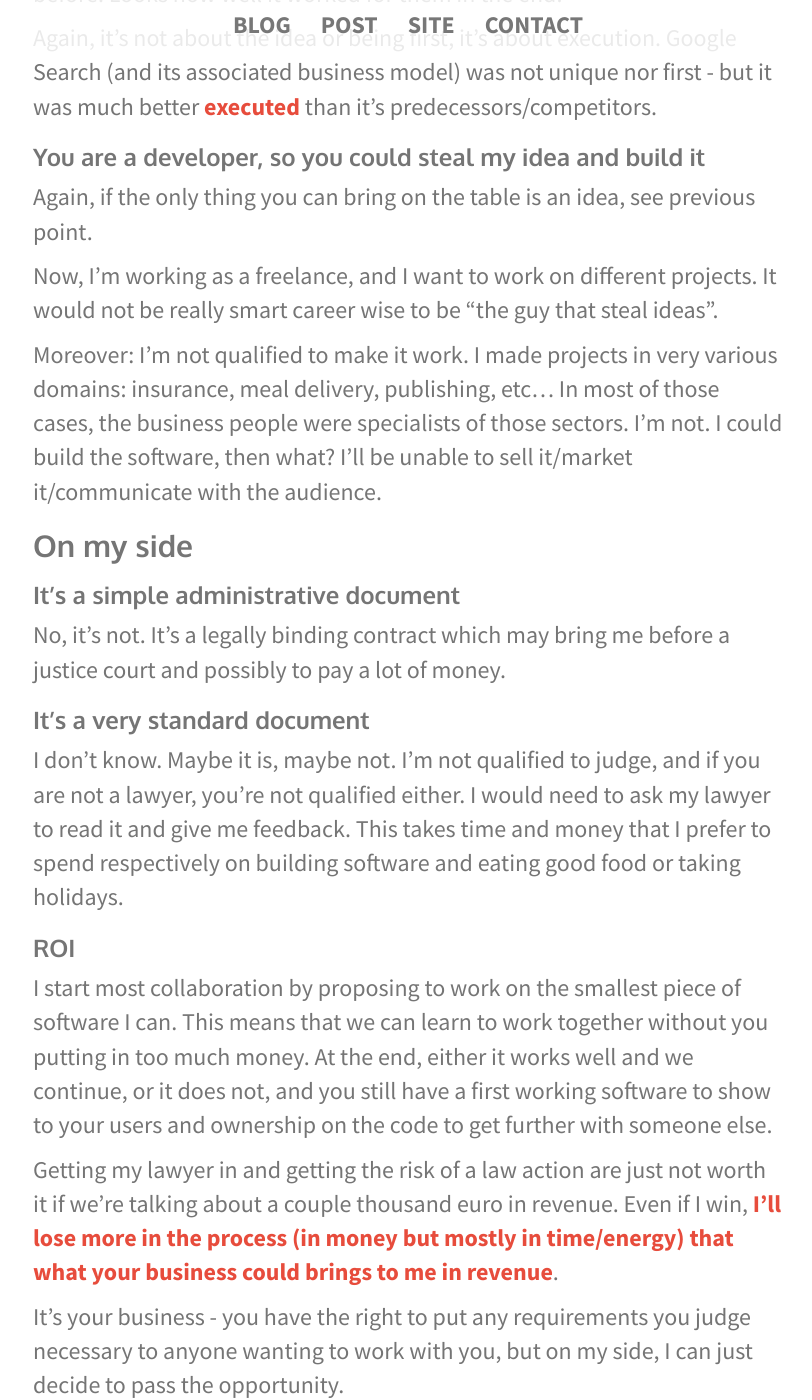
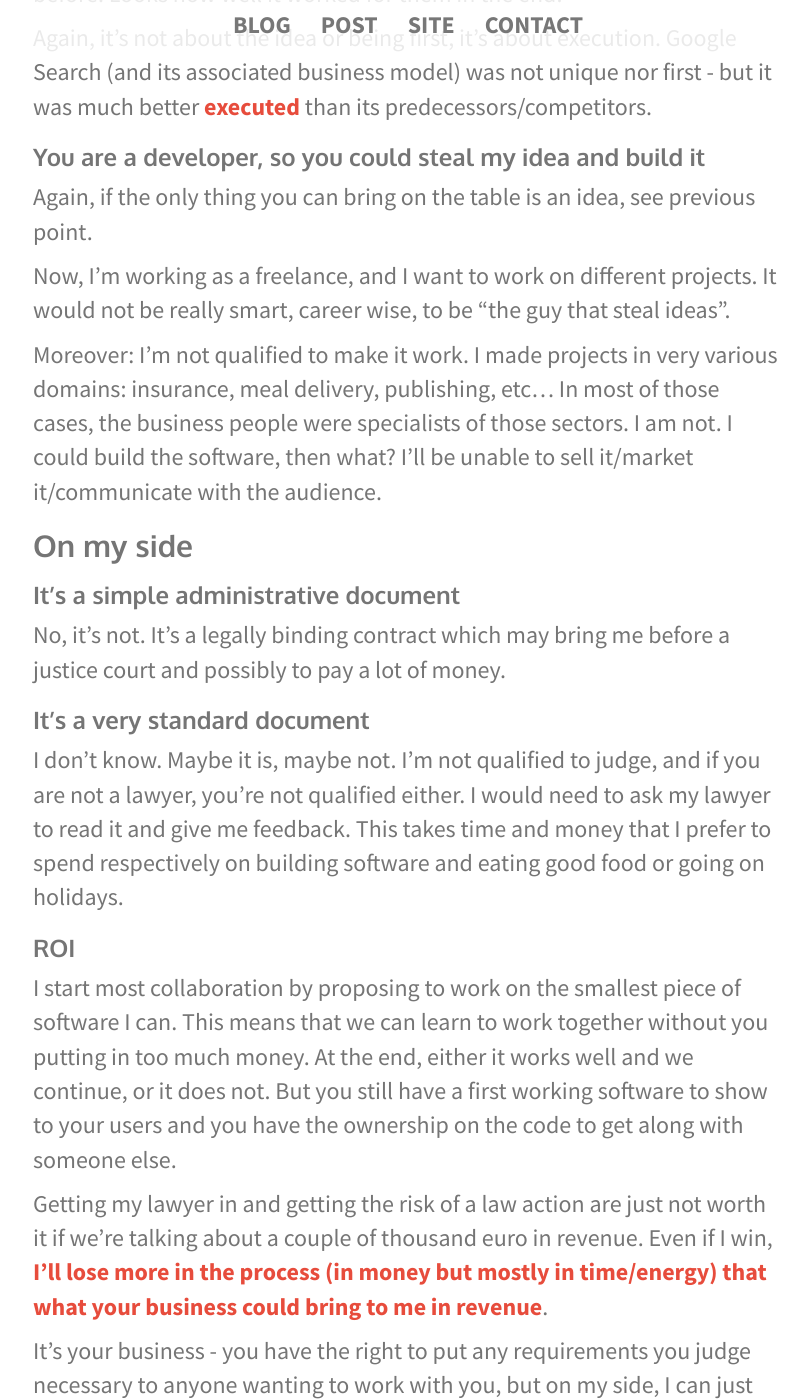
Before and after one commit to vanakenm/blog, a Jekyll site: the page built from _posts/2015-08-09-why-i-wont-sign-your-nda.md, in a window 1280 px wide and 1400 px high, scrolled down 1662 px. Shown: the whole window, without its empty margins (232-1044 px from the left). Built offline with Jekyll 4.4.1, drawn with Linux system fonts in a browser that asks for light colours; nearby versions of some CDN libraries; library files that are not in the unit come from our copies; comment, search, counter and statistics services are not loaded; some of the changed text lies outside the part shown.

Commit message:
editorial review

```diff
--- a/_posts/2015-08-09-why-i-wont-sign-your-nda.md
+++ b/_posts/2015-08-09-why-i-wont-sign-your-nda.md
@@ -6,21 +6,21 @@ date:   2015-08-09 17:00:00
 
 Since I started as a freelance beginning of this year, I had the opportunity to meet a lot of business owners, most of them in the very early stages of their venture. Most of them are coming to me to get either technical advice or to develop their MVP, but most often we start by just having a simple discussion.
 
-I realized some weeks ago that I was basically telling the same things to most of them, but also that is was often useful to them (by their own feedback), so I decided to start a small serie of posts more oriented toward business owners, from which this is a first post.
+I realized some weeks ago that I was basically telling the same things to most of them, but also that was often useful to them (by their own feedback). So I decided to start a small series of posts more oriented toward business owners, from which this is a first post.
 
 ## Context
 
-Even if I'm mostly contacted for my development skills, I usually starts by asking some questions about the business itself - I need it to give any valuable advice anyway. At some point (and often a bit by suprise), the business owner says:
+Even if I'm mostly contacted for my development skills, I usually start by asking some questions about the business itself - I need it to give any valuable advice anyway. At some point (and often a bit by suprise), the business owner says:
 
-- BTW, we'll start the meeting tomorrow by asking you to sign our NDA
+- BTW, we'll start the meeting tomorrow by asking you to sign our NDA.
 
-This was unsettling for me as is sort of suppose that I'll do it and that's never an issue. Well, it is an issue to me, for reasons I'll outline here in the form of the usual questions I get.
+This was unsettling for me as it sort of suppose that I'll do it and that's never an issue. Well, it is an issue to me, for reasons I'll outline here in the form of the usual questions I get.
 
 ## On the business side
 
 ### I've a very unique idea, so I need to protect it
 
-I'm sorry, but no, your idea is (most probably) not unique. We're 7 billions people on this planet. The chances that you are the only person to have ever thought of that are... slim, and if you are (ie, if no one is into that segment), chances are good that it's because there is not market.
+I'm sorry, but no, your idea is (most probably) not unique. We're 7 billions of people on this planet. Chances are you are not the only person having ever thought of that idea ..., and if you are (ie, if no one is into that segment), chances are good that it's because there is not a market for it.
 
 ### My idea will make the difference
 
@@ -36,15 +36,15 @@ At that point, if it's just about the idea, anyone could copy it anyway.
 
 Great. Tell that to Wordperfect or Altavista or MySpace - they did what Microsoft, Google and Facebook are doing, and they were there long before. Looks how well it worked for them in the end.
 
-Again, it's not about the idea or being first, it's about execution. Google Search (and its associated business model) was not unique nor first - but it was much better *executed* than it's predecessors/competitors.
+Again, it's not about the idea or being first, it's about execution. Google Search (and its associated business model) was not unique nor first - but it was much better *executed* than its predecessors/competitors.
 
 ### You are a developer, so you could steal my idea and build it
 
 Again, if the only thing you can bring on the table is an idea, see previous point.
 
-Now, I'm working as a freelance, and I want to work on different projects. It would not be really smart career wise to be "the guy that steal ideas".
+Now, I'm working as a freelance, and I want to work on different projects. It would not be really smart, career wise, to be "the guy that steal ideas".
 
-Moreover: I'm not qualified to make it work. I made projects in very various domains: insurance, meal delivery, publishing, etc... In most of those cases, the business people were specialists of those sectors. I'm not. I could build the software, then what? I'll be unable to sell it/market it/communicate with the audience.
+Moreover: I'm not qualified to make it work. I made projects in very various domains: insurance, meal delivery, publishing, etc... In most of those cases, the business people were specialists of those sectors. I am not. I could build the software, then what? I'll be unable to sell it/market it/communicate with the audience.
 
 ## On my side
 
@@ -54,19 +54,21 @@ No, it's not. It's a legally binding contract which may bring me before a justic
 
 ### It's a very standard document
 
-I don't know. Maybe it is, maybe not. I'm not qualified to judge, and if you are not a lawyer, you're not qualified either. I would need to ask my lawyer to read it and give me feedback. This takes time and money that I prefer to spend respectively on building software and eating good food or taking holidays.
+I don't know. Maybe it is, maybe not. I'm not qualified to judge, and if you are not a lawyer, you're not qualified either. I would need to ask my lawyer to read it and give me feedback. This takes time and money that I prefer to spend respectively on building software and eating good food or going on holidays.
 
 ### ROI
 
-I start most collaboration by proposing to work on the smallest piece of software I can. This means that we can learn to work together without you putting in too much money. At the end, either it works well and we continue, or it does not, and you still have a first working software to show to your users and ownership on the code to get further with someone else.
+I start most collaboration by proposing to work on the smallest piece of software I can. This means that we can learn to work together without you putting in too much money. At the end, either it works well and we continue, or it does not. But you still have a first working software to show to your users and you have the ownership on the code to get along with someone else.
 
-Getting my lawyer in and getting the risk of a law action are just not worth it if we're talking about a couple thousand euro in revenue. Even if I win, *I'll lose more in the process (in money but mostly in time/energy) that what your business could brings to me in revenue*.
+Getting my lawyer in and getting the risk of a law action are just not worth it if we're talking about a couple of thousand euro in revenue. Even if I win, *I'll lose more in the process (in money but mostly in time/energy) that what your business could bring to me in revenue*.
 
 It's your business - you have the right to put any requirements you judge necessary to anyone wanting to work with you, but on my side, I can just decide to pass the opportunity.
 
 ## Some final words
 
-None of this means I'll be bragging around about our discussion - we're professionals here, so if you ask me to keep it quiet I will (I think *you* should talk about your idea to as many people as you can, but that's for you to decide, not me). I just hope it can help sched some light about why an NDA is something that is both less needed and more serious than most people seems to think.
+None of this means I'll be bragging around about our discussion - we're professionals here, so if you ask me to keep it quiet I will. But I think *you* should talk about your idea to as many people as you can, but that's for you to decide, not me.
+
+I just hope it can help shed some light about why an NDA is something that is both less needed and more serious than most people seem to think.
 
 In addition, for all the conviction I have that ideas are worth nothing, I think that as a business owner you have so much more to bring - mainly a knowledge and contact to your audience, a drive to make it happen, probably connections needed, etc.
 
```
